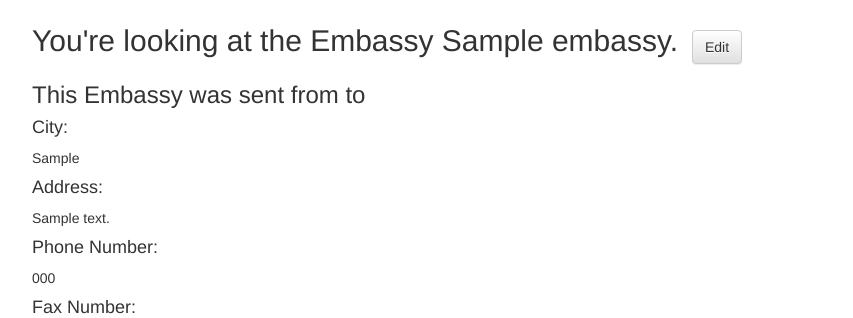
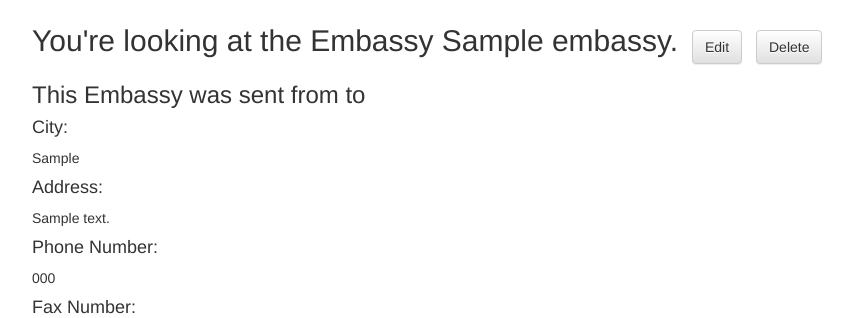
Before and after one commit to dretta/EmbassyEmergency, a Django app: page /1/ in a window 1280 px wide. Shown: the part 51-369 px from the top of the page, without its empty margins (68-921 px from the left). Run offline with Django 3.2, Linux system fonts and the light colour scheme; tables that the repository leaves empty hold one stand-in row (values such as "Sample post"); some libraries are stand-ins or nearby versions.

Commit message:
Added Delete Buttons for each model object

```diff
--- a/finder/templates/finder/country_info.html
+++ b/finder/templates/finder/country_info.html
@@ -5,6 +5,7 @@
 
 	<h2 class="title with-button">You're looking at the Country {{ country }}.</h2>
 	<a href="{% url 'finder:country_edit' country.code %}" class="title-button btn btn-default">Edit</a>
+	<a href="{% url 'finder:country_edit' country.code %}" class="title-button btn btn-default">Delete</a>
 
 	{% if governments %}
 		<h4 class="title">The Embassies sent by {{ country }} are:</h4>
--- a/finder/templates/finder/embassy_info.html
+++ b/finder/templates/finder/embassy_info.html
@@ -5,6 +5,7 @@
 
 <h2 class="title with-button">You're looking at the Embassy {{ embassy }}.</h2>
 <a href="{% url 'finder:embassy_edit' embassy.id %}" class="title-button btn btn-default">Edit</a>
+<a href="{% url 'finder:embassy_edit' embassy.id %}" class="title-button btn btn-default">Delete</a>
 
 
 <h3 class="sub-title"> This Embassy was sent from
```
